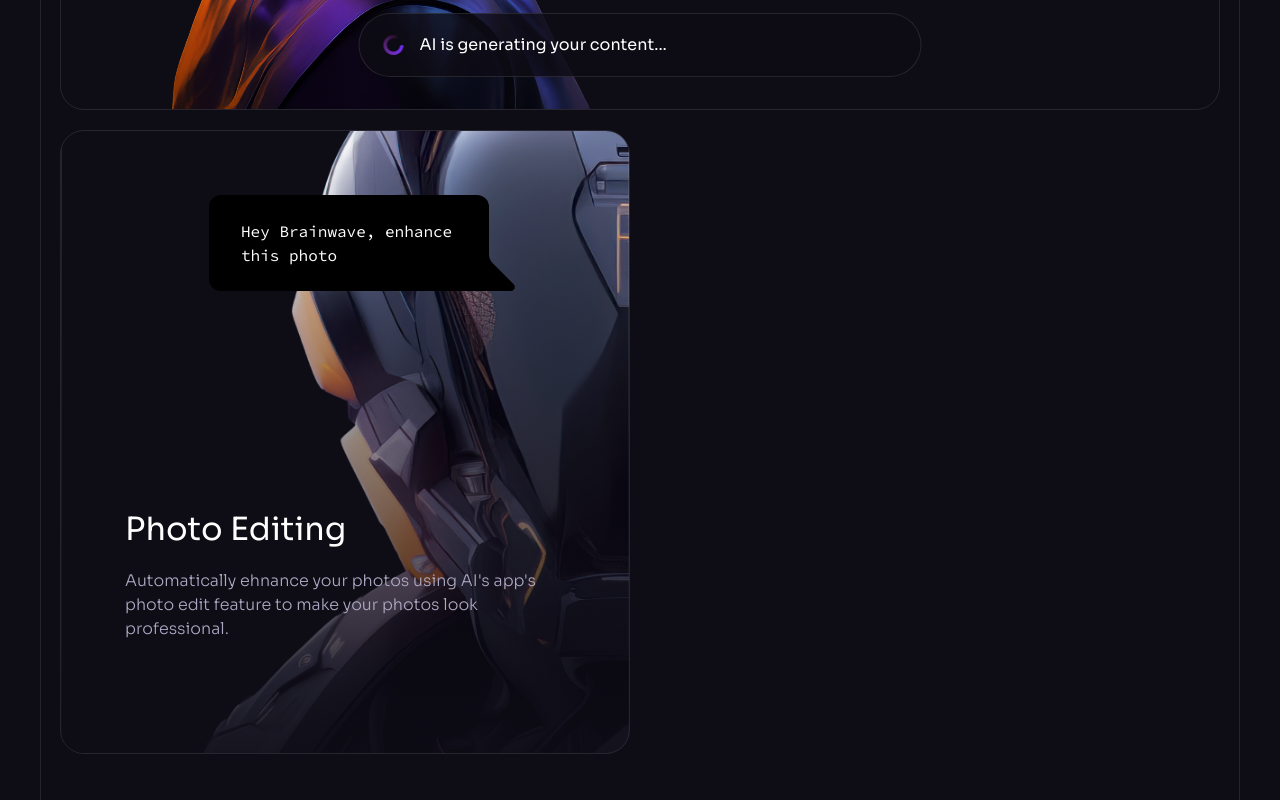
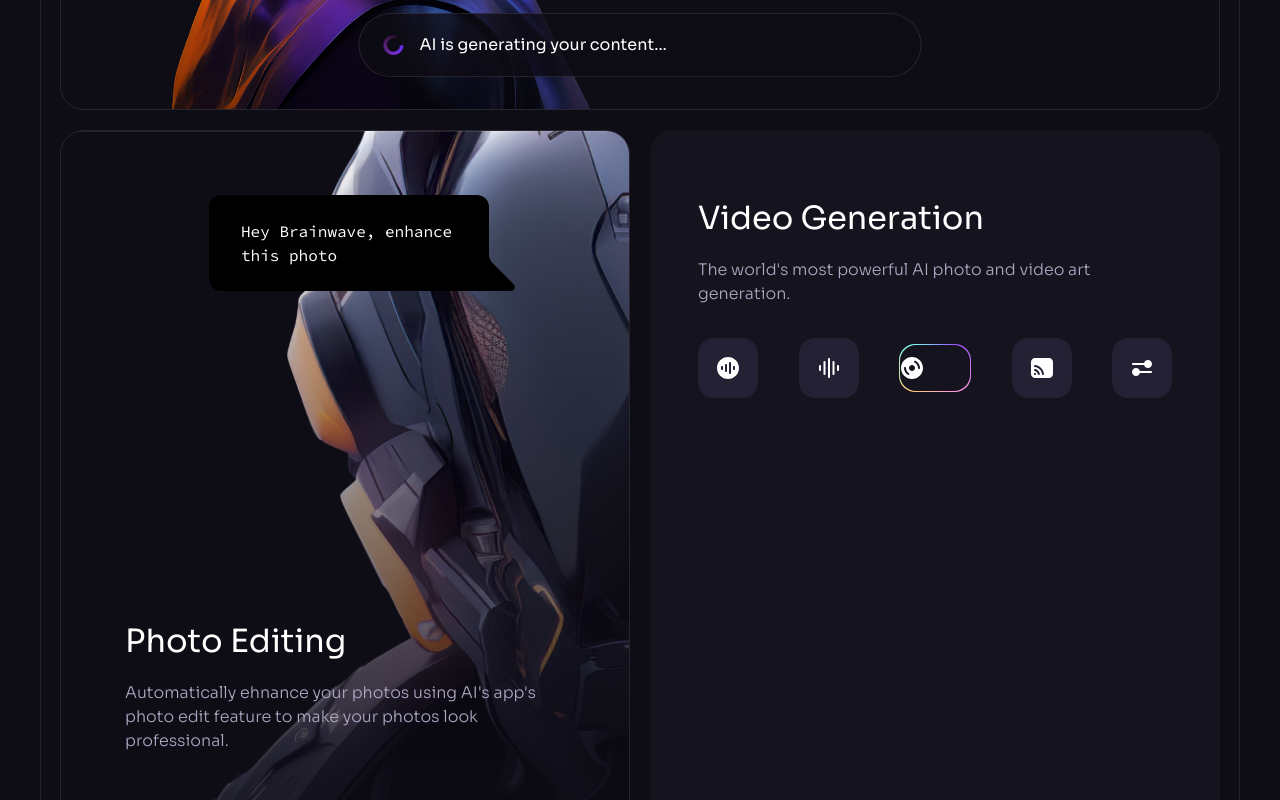
Before and after one commit to SHREY2803/AI_Creator, a React (Vite) app: page / in a window 1280 px wide. Shown: the part 4940-5740 px from the top of the page. Built offline with nearby package versions, Linux system fonts and the light colour scheme.

Commit message:
Video generation card component made.

```diff
--- a/src/components/Services.jsx
+++ b/src/components/Services.jsx
@@ -7,7 +7,12 @@ import {
   brainwaveServicesIcons,
 } from "../constants/index.js";
 import Generating from "../design/Generating.jsx";
-import {PhotoChatMessage, Gradient, VideoBar, VideoChatMessage} from "../design/Services.jsx";
+import {
+  PhotoChatMessage,
+  Gradient,
+  VideoBar,
+  VideoChatMessage,
+} from "../design/Services.jsx";
 
 const Services = () => {
   return (
@@ -63,10 +68,41 @@ const Services = () => {
               <div className="absolute inset-0 flex flex-col justify-end p-8 bg-gradient-to-b from-n-8/0 to-n-8/90 lg:p-16">
                 <h4 className="mb-4 h4">Photo Editing</h4>
                 <p className="body-2 mb-[3rem] text-n-3">
-                  Automatically ehnance your photos using AI's app's photo edit feature to make your photos look professional.
+                  Automatically ehnance your photos using AI's app's photo edit
+                  feature to make your photos look professional.
                 </p>
               </div>
               <PhotoChatMessage />
+            </div>
+            <div className="p-4 overflow-hidden bg-n-7 rounded-3xl lg:min-h-[46rem]">
+              <div className="px-4 py-12 xl:px-8">
+                <h4 className="mb-4 h4 ">Video Generation</h4>
+                <p className="mb-[2rem] body-2 text-n-3">
+                  The world's most powerful AI photo and video art generation.
+                </p>
+                <ul className="flex items-center justify-between">
+                  {brainwaveServicesIcons.map((item, index) => (
+                    <li
+                      key={index}
+                      className={` rounded-2xl flex items-center justify-center ${
+                        index === 2
+                          ? "w-[3rem] h-[3rem] p-0.25 bg-conic-gradient  md:w-[4.5rem] md:h-[4.rem]"
+                          : "flex w-10 h-10 bg-n-6 md:w-15 md:h-15"
+                      }`}
+                    >
+                      <div
+                        className={
+                          index === 2
+                            ? "flex items-center w-full h-full bg-n-7 rounded-[1rem]"
+                            : ""
+                        }
+                      >
+                        <img src={item} alt={item} width={24} height={24} />
+                      </div>
+                    </li>
+                  ))}
+                </ul>
+              </div>
             </div>
           </div>
         </div>
```
